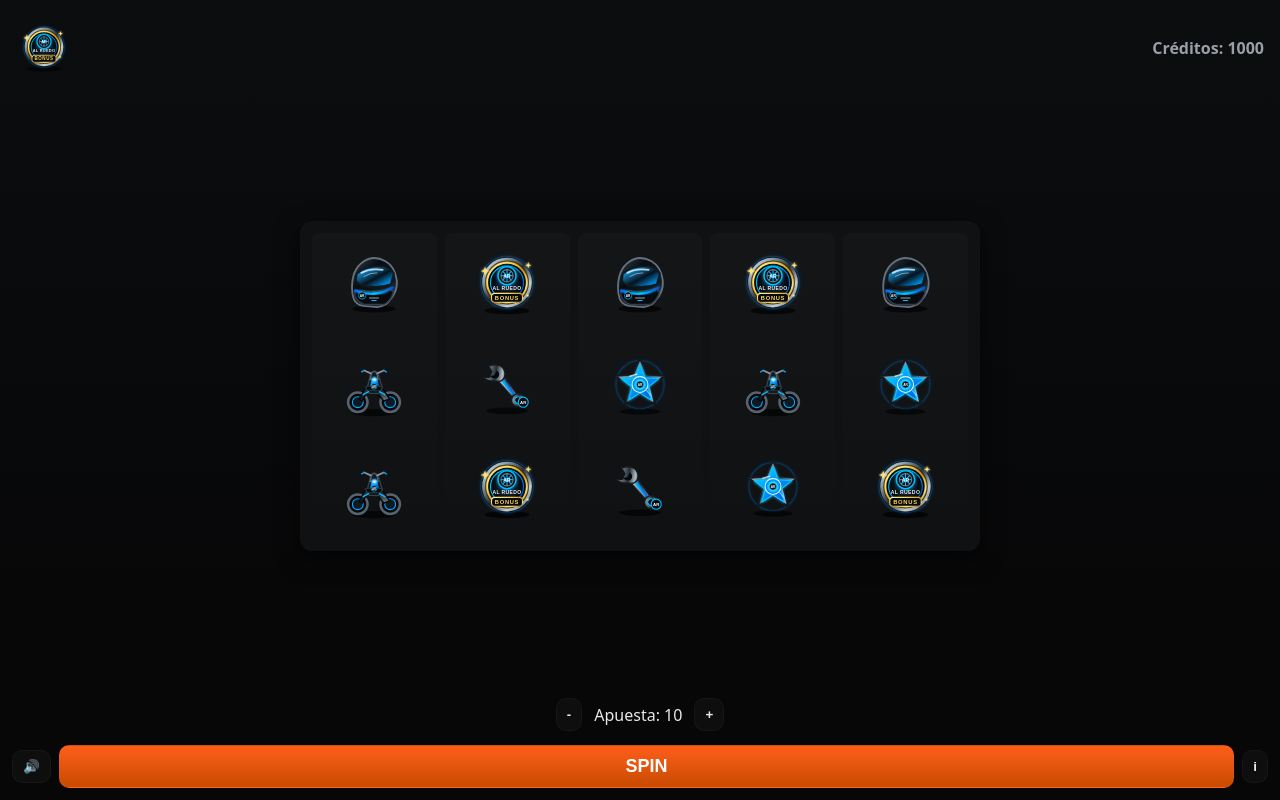
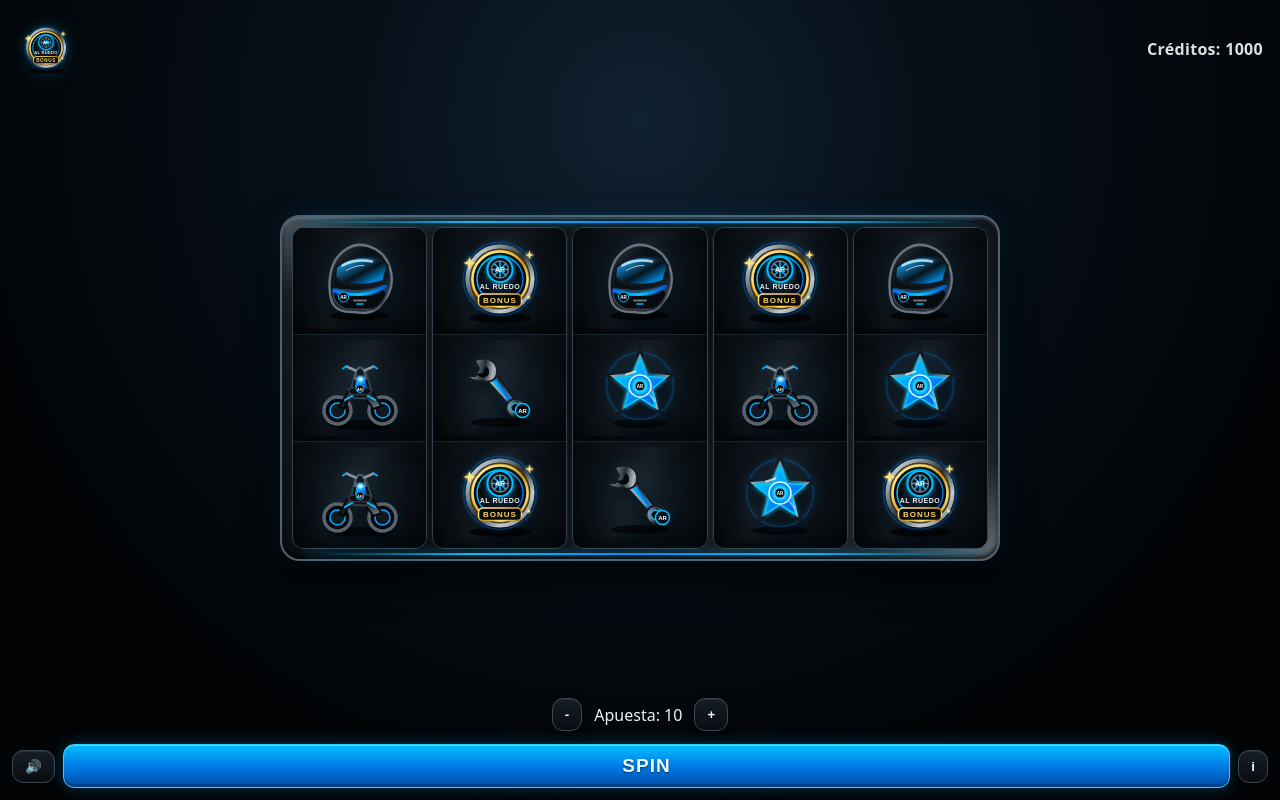
Before and after one commit to exequiel1914-netizen/al-ruedo-slots, a plain HTML site: page index.html in a window 1280 px wide. Drawn offline with Linux system fonts and the light colour scheme.

Commit message:
Actualizar style.css

```diff
--- a/css/style.css
+++ b/css/style.css
@@ -1,47 +1,409 @@
 :root{
-  --bg:#0b0d0f;
-  --panel:#0f1113;
-  --accent:#ff5e1a;
-  --muted:#9aa0a6;
-  --glass: rgba(255,255,255,0.03);
+  --bg:#030609;
+  --panel:#090e13;
+  --panel2:#111820;
+  --accent:#00bfff;
+  --accent2:#006dff;
+  --metal:#687681;
+  --metal-light:#c5d0d7;
+  --muted:#9aa6af;
+  --gold:#e6bb43;
+  --glass:rgba(255,255,255,.045);
 }
 
 *{box-sizing:border-box}
-html,body,#app{height:100%}
+
+html,body,#app{
+  height:100%;
+}
+
 body{
   margin:0;
   font-family:system-ui,-apple-system,Segoe UI,Roboto,"Helvetica Neue",Arial;
-  background:linear-gradient(180deg,var(--bg),#070708 80%);
-  color:#e6e9eb;
+  background:
+    radial-gradient(circle at 50% 15%,#102131 0%,#071019 30%,#020406 75%);
+  color:#eaf3f8;
   -webkit-font-smoothing:antialiased;
+  overflow:hidden;
 }
 
-.app{display:flex;flex-direction:column;height:100vh;padding:12px}
-.topbar{display:flex;align-items:center;justify-content:space-between;padding:8px 4px}
-.topbar .logo{width:56px;height:auto}
-.topbar .balance{font-weight:600;color:var(--muted)}
+.app{
+  display:flex;
+  flex-direction:column;
+  min-height:100vh;
+  padding:12px;
+}
 
-.game-area{flex:1;display:flex;align-items:center;justify-content:center;position:relative}
-.reels{width:100%;max-width:680px;background:var(--panel);border-radius:12px;padding:12px;display:flex;gap:8px;box-shadow:0 8px 24px rgba(0,0,0,0.6)}
-.reel{flex:1;overflow:hidden;border-radius:8px;background:linear-gradient(180deg, rgba(255,255,255,0.02), transparent);display:flex;flex-direction:column;align-items:stretch;}
-.reel .slot{flex:1;display:flex;align-items:center;justify-content:center;padding:6px}
-.reel img{max-width:80%;max-height:80%}
+/* CABECERA */
 
-.controls{padding-top:10px;display:flex;flex-direction:column;gap:8px}
-.bet-controls{display:flex;align-items:center;justify-content:center;gap:12px}
-.action-row{display:flex;align-items:center;justify-content:space-between;gap:8px;margin-top:6px}
-.btn{background:var(--glass);border:1px solid rgba(255,255,255,0.03);color:inherit;padding:10px 14px;border-radius:10px;font-weight:700}
-.btn.small{padding:8px 10px;border-radius:10px}
-.btn.spin{flex:1;font-size:18px;background:linear-gradient(180deg,var(--accent),#c84b00);color:#fff}
+.topbar{
+  display:flex;
+  align-items:center;
+  justify-content:space-between;
+  padding:8px 5px 12px;
+}
 
-.message{position:absolute;top:8px;left:50%;transform:translateX(-50%);background:rgba(0,0,0,0.6);padding:8px 12px;border-radius:8px;border:1px solid rgba(255,255,255,0.04)}
+.topbar .logo{
+  width:58px;
+  height:auto;
+  filter:drop-shadow(0 0 8px rgba(0,191,255,.25));
+}
+
+.topbar .balance{
+  font-weight:700;
+  color:#d7e2e8;
+  letter-spacing:.3px;
+}
+
+/* ZONA DE JUEGO */
+
+.game-area{
+  flex:1;
+  display:flex;
+  align-items:center;
+  justify-content:center;
+  position:relative;
+  min-height:0;
+}
+
+/* CHASIS DE LA TRAGAMONEDAS */
+
+.reels{
+  position:relative;
+  width:100%;
+  max-width:720px;
+
+  display:flex;
+  gap:5px;
+
+  padding:10px;
+
+  border-radius:20px;
+
+  background:
+    linear-gradient(145deg,#4b5862 0%,#151c22 10%,#080d11 45%,#1a232a 88%,#64727d 100%);
+
+  border:2px solid #53616c;
+
+  box-shadow:
+    0 18px 35px rgba(0,0,0,.75),
+    0 0 22px rgba(0,157,255,.14),
+    inset 0 2px 2px rgba(255,255,255,.18),
+    inset 0 -3px 5px rgba(0,0,0,.8);
+}
+
+/* línea azul superior e inferior */
+
+.reels::before,
+.reels::after{
+  content:"";
+  position:absolute;
+  left:22px;
+  right:22px;
+  height:2px;
+  border-radius:10px;
+  background:linear-gradient(
+    90deg,
+    transparent,
+    #00bfff,
+    #008cff,
+    #00bfff,
+    transparent
+  );
+  box-shadow:0 0 10px rgba(0,191,255,.7);
+}
+
+.reels::before{top:4px}
+.reels::after{bottom:4px}
+
+/* CADA RODILLO */
+
+.reel{
+  flex:1;
+  min-width:0;
+
+  display:flex;
+  flex-direction:column;
+  align-items:stretch;
+
+  overflow:hidden;
+
+  border-radius:12px;
+
+  background:
+    linear-gradient(90deg,#05080b,#111920 50%,#05080b);
+
+  border:1px solid #35414a;
+
+  box-shadow:
+    inset 4px 0 8px rgba(0,0,0,.7),
+    inset -4px 0 8px rgba(0,0,0,.7),
+    0 0 0 1px rgba(255,255,255,.025);
+}
+
+/* VENTANAS DE LOS SÍMBOLOS */
+
+.reel .slot{
+  position:relative;
+  flex:1;
+
+  display:flex;
+  align-items:center;
+  justify-content:center;
+
+  min-height:105px;
+  padding:3px;
+
+  background:
+    radial-gradient(circle at 50% 45%,#17232c 0%,#0a1015 55%,#04070a 100%);
+
+  border-bottom:1px solid rgba(130,160,180,.18);
+
+  box-shadow:
+    inset 0 8px 14px rgba(255,255,255,.018),
+    inset 0 -10px 18px rgba(0,0,0,.42);
+}
+
+.reel .slot:last-child{
+  border-bottom:none;
+}
+
+/* brillo central muy suave */
+
+.reel .slot::after{
+  content:"";
+  position:absolute;
+  inset:5px;
+  pointer-events:none;
+
+  border-radius:9px;
+
+  background:
+    linear-gradient(
+      115deg,
+      transparent 25%,
+      rgba(255,255,255,.035) 45%,
+      transparent 62%
+    );
+}
+
+/* SÍMBOLOS */
+
+.reel img{
+  position:relative;
+  z-index:2;
+
+  display:block;
+
+  width:94%;
+  max-width:112px;
+  max-height:100px;
+
+  object-fit:contain;
+
+  filter:
+    drop-shadow(0 8px 8px rgba(0,0,0,.65))
+    drop-shadow(0 0 5px rgba(0,157,255,.12));
+
+  transform:translateZ(0);
+
+  transition:
+    transform .22s ease,
+    filter .22s ease,
+    opacity .2s ease;
+}
+
+/* BOTONERA */
+
+.controls{
+  padding-top:12px;
+  display:flex;
+  flex-direction:column;
+  gap:9px;
+}
+
+.bet-controls{
+  display:flex;
+  align-items:center;
+  justify-content:center;
+  gap:12px;
+}
+
+.action-row{
+  display:flex;
+  align-items:center;
+  justify-content:space-between;
+  gap:8px;
+  margin-top:4px;
+}
+
+.btn{
+  background:
+    linear-gradient(180deg,#151d24,#090d11);
+
+  border:1px solid #3a4650;
+
+  color:#e9f3f8;
+
+  padding:10px 14px;
+
+  border-radius:11px;
+
+  font-weight:800;
+
+  box-shadow:
+    inset 0 1px rgba(255,255,255,.07),
+    0 5px 10px rgba(0,0,0,.35);
+}
+
+.btn:active{
+  transform:translateY(1px);
+}
+
+.btn.small{
+  padding:8px 12px;
+}
+
+/* SPIN */
+
+.btn.spin{
+  flex:1;
+
+  font-size:19px;
+  letter-spacing:1px;
+
+  color:#eafaff;
+
+  border:1px solid #32ceff;
+
+  background:
+    linear-gradient(180deg,#00bfff 0%,#007fe8 48%,#004ba8 100%);
+
+  box-shadow:
+    0 0 16px rgba(0,174,255,.28),
+    inset 0 1px rgba(255,255,255,.32),
+    inset 0 -3px rgba(0,0,0,.2);
+
+  text-shadow:0 1px 2px rgba(0,0,0,.55);
+}
+
+/* MENSAJE DE PREMIO */
+
+.message{
+  position:absolute;
+  z-index:20;
+
+  top:8px;
+  left:50%;
+
+  transform:translateX(-50%);
+
+  background:rgba(2,7,11,.92);
+
+  padding:9px 14px;
+
+  border-radius:10px;
+
+  border:1px solid rgba(0,191,255,.45);
+
+  box-shadow:
+    0 0 18px rgba(0,174,255,.2);
+
+  font-weight:800;
+}
+
+/* PREPARADO PARA SÍMBOLOS GANADORES */
+
+.reel img.win{
+  transform:scale(1.10);
+
+  filter:
+    brightness(1.22)
+    drop-shadow(0 0 8px #00bfff)
+    drop-shadow(0 0 18px rgba(0,157,255,.8));
+
+  animation:winPulse .65s ease-in-out infinite alternate;
+}
+
+@keyframes winPulse{
+  from{
+    transform:scale(1.04);
+  }
+  to{
+    transform:scale(1.13);
+  }
+}
+
+/* BONUS DORADO */
+
+.reel img.win-bonus{
+  animation:bonusPulse .55s ease-in-out infinite alternate;
+
+  filter:
+    brightness(1.25)
+    drop-shadow(0 0 8px #ffd65b)
+    drop-shadow(0 0 20px rgba(230,187,67,.85));
+}
+
+@keyframes bonusPulse{
+  from{
+    transform:scale(1.04) rotate(-1deg);
+  }
+  to{
+    transform:scale(1.14) rotate(1deg);
+  }
+}
+
+/* IPHONE */
 
 @media (max-width:600px){
-  .reels{gap:6px;padding:8px}
-  .topbar .logo{width:48px}
-  .reel img{max-width:76%;}
+
+  .app{
+    padding:8px;
+  }
+
+  .topbar{
+    padding:5px 3px 8px;
+  }
+
+  .topbar .logo{
+    width:50px;
+  }
+
+  .reels{
+    gap:3px;
+    padding:8px 6px;
+    border-radius:17px;
+  }
+
+  .reel{
+    border-radius:9px;
+  }
+
+  .reel .slot{
+    min-height:96px;
+    padding:1px;
+  }
+
+  .reel img{
+    width:98%;
+    max-width:100px;
+    max-height:92px;
+  }
+
+  .controls{
+    padding-top:9px;
+  }
 }
 
+/* ACCESIBILIDAD */
+
 @media (prefers-reduced-motion:reduce){
-  .reel .slot{transition:none !important}
+
+  .reel img,
+  .reel img.win,
+  .reel img.win-bonus{
+    transition:none !important;
+    animation:none !important;
+  }
 }
```
